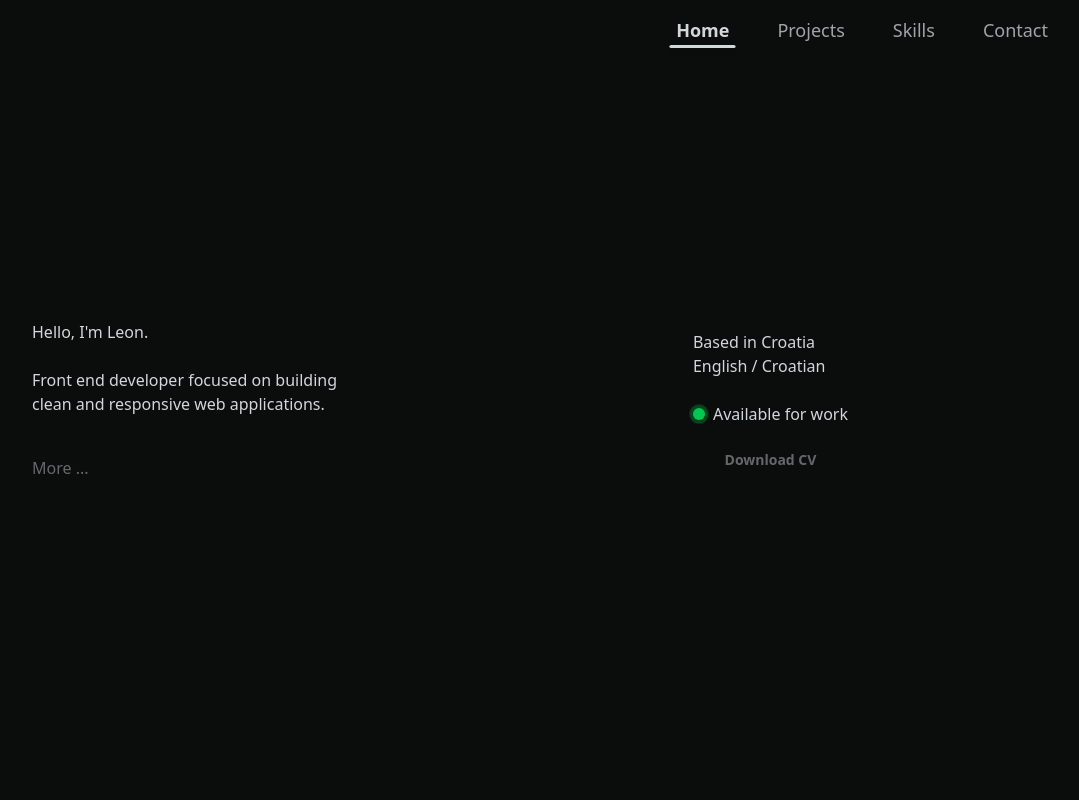
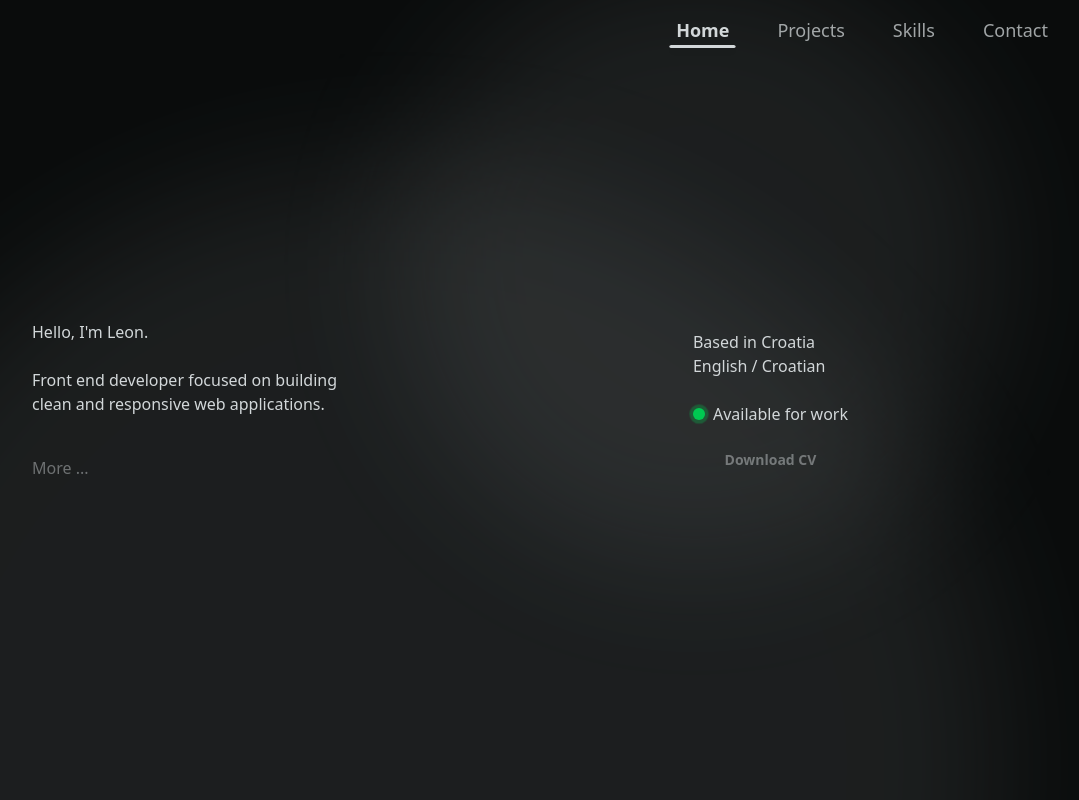
Before and after one commit to lcizmarev21/personal-portfolio, a React (Vite) app: page / in a window 1280 px wide. Shown: the top 800 px of the page, without its empty margins (200-1279 px from the left). Built offline with nearby package versions, Linux system fonts and the light colour scheme.

Commit message:
Added slight gradient to background

```diff
--- /dev/null
+++ b/src/components/layout/Background.tsx
@@ -0,0 +1,15 @@
+export default function Background() {
+    return (
+        <div className="fixed inset-0 -z-10 overflow-hidden bg-[#0B0D0D]">
+
+            <div className="absolute top-1/4 h-300 w-300 rounded-full bg-[#D2D7D9] opacity-15 blur-3xl animate-float animate-pulse " />
+
+            <div className="absolute bottom right-1/15 h-150 w-150 rounded-full bg-[#D2D7D9] opacity-15 blur-3xl animate-float animate-pulse  [animation-delay:5s]" />
+
+            <div className="absolute inset-0 bg-[#0B0D0D] opacity-40" />
+
+            <div className="noise absolute inset-0 opacity-[0.03] " />
+
+        </div>
+    )
+}
--- a/src/components/layout/Layout.tsx
+++ b/src/components/layout/Layout.tsx
@@ -1,3 +1,4 @@
+import Background from './Background';
 import Navbar from './Navbar';
 
 interface LayoutProps {
@@ -6,7 +7,8 @@ interface LayoutProps {
 
 export default function Layout({children}: LayoutProps) {
     return (
-        <div className="min-h-screen bg-[#0B0D0D] text-[#D2D7D9]">
+        <div className="min-h-screen text-[#D2D7D9]">
+            <Background />
             <Navbar />
             <main>
                 {children}
--- a/src/components/layout/Navbar.tsx
+++ b/src/components/layout/Navbar.tsx
@@ -12,7 +12,7 @@ export default function Navbar() {
     const active = useActiveSection(links);
 
     return (
-        <nav className="fixed top-0 left-0 w-full flex justify-end px-8 py-4 bg-[#0B0D0D] z-50">
+        <nav className="fixed top-0 left-0 w-full flex justify-end px-8 py-4  z-50 bg-none">
             <ul className="flex flex-row gap-12 text-lg relative">
                 {links.map((item) => (
                     <li key={item} className="relative">
--- a/src/index.css
+++ b/src/index.css
@@ -5,3 +5,30 @@ html {
     scrollbar-color: white;
     scrollbar-width: thin;
 }
+
+/* background */
+@keyframes float {
+  0%,100% {
+    transform: translateY(0px);
+  }
+  50% {
+    transform: translateY(-40px);
+  }
+}
+
+@keyframes floatSlow {
+  0%,100% {
+    transform: translateX(0px);
+  }
+  50% {
+    transform: translateX(30px);
+  }
+}
+
+.animate-float {
+  animation: float 10s ease-in-out infinite;
+}
+
+.animate-float-slow {
+  animation: floatSlow 16s ease-in-out infinite;
+}
```
